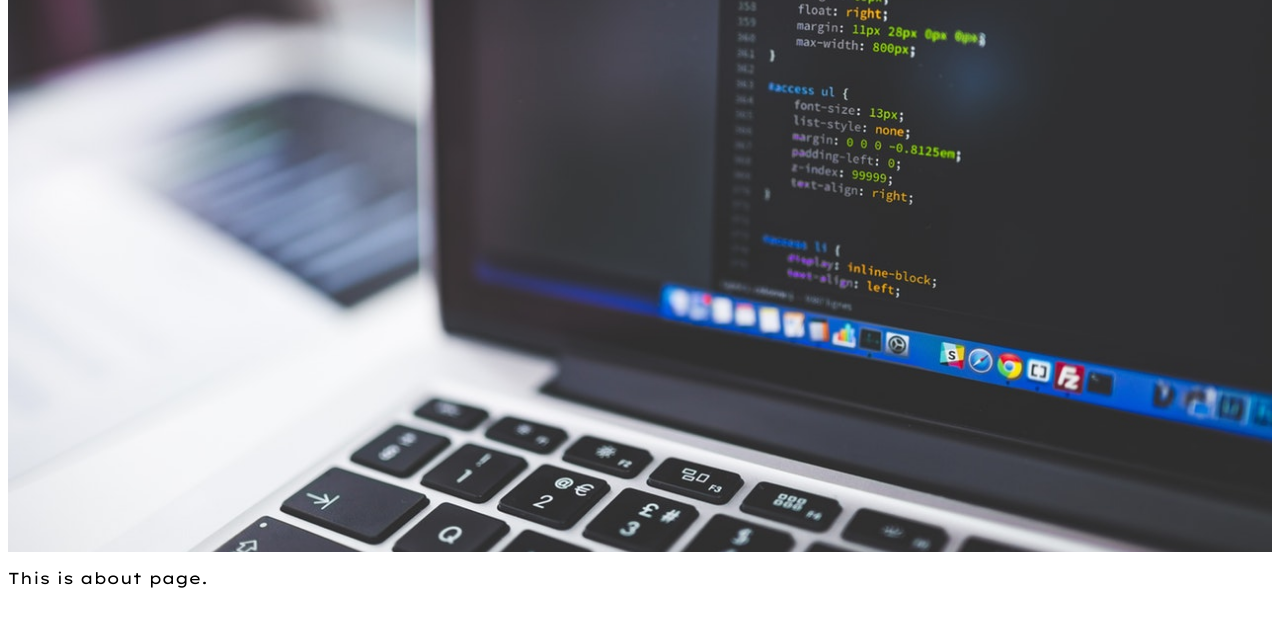
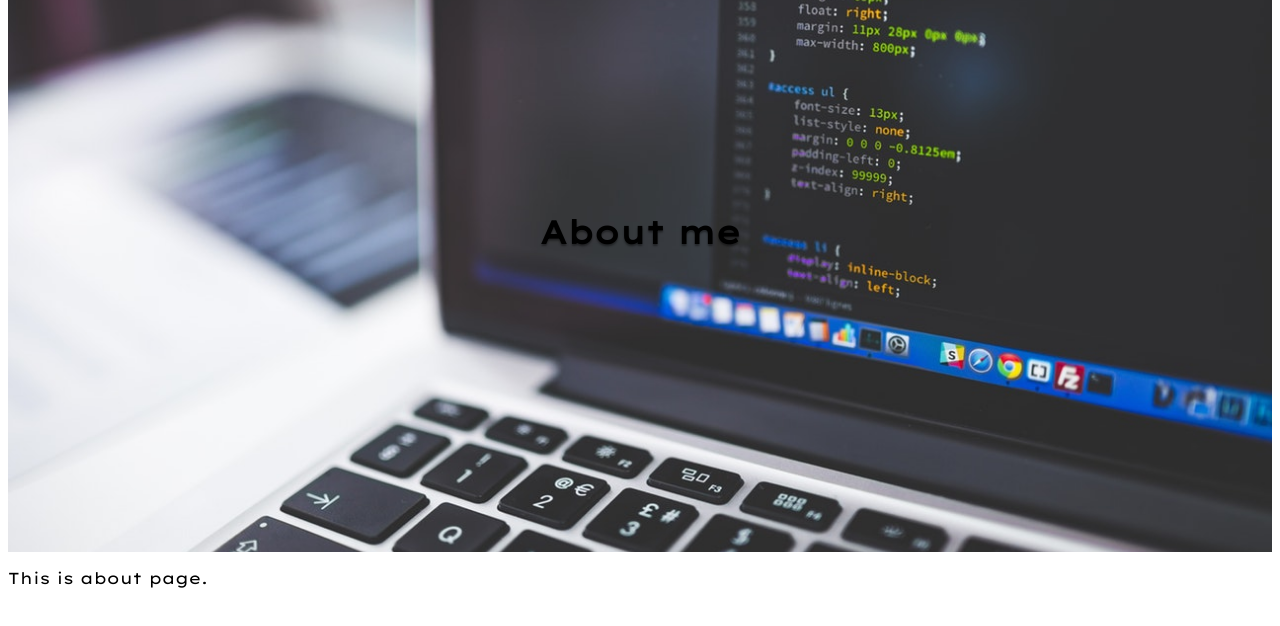
Before and after one commit to zubayrrr/gatsby_portfolio_site, a Gatsby site: page /about in a window 1280 px wide. Shown: the part 96-722 px from the top of the page. Built offline with nearby package versions, Linux system fonts and the light colour scheme; Gatsby itself is replaced by a stand-in of ours.

Commit message:
fixed header

```diff
--- a/src/pages/about.js
+++ b/src/pages/about.js
@@ -15,7 +15,7 @@ export default class about extends Component {
       <Layout>
         <div className="about">
           <BackgroundSection
-            title=" "
+            title="About me"
             styleClass="about-background"
             img={this.state.BackgroundSection.fluid}
           />
```
